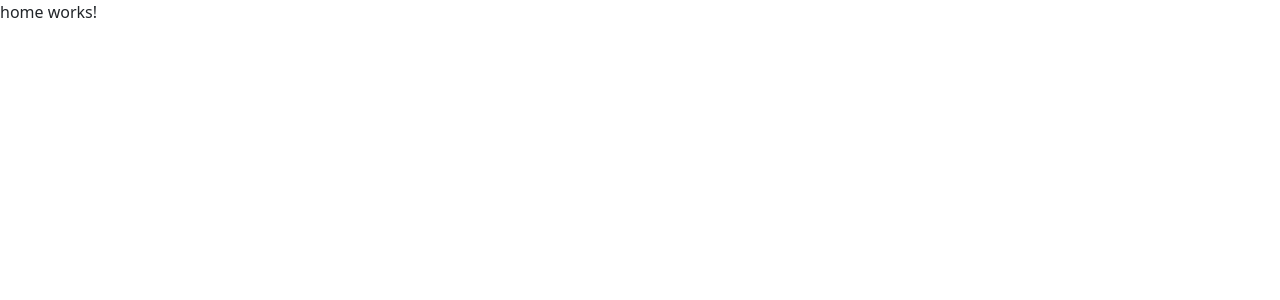
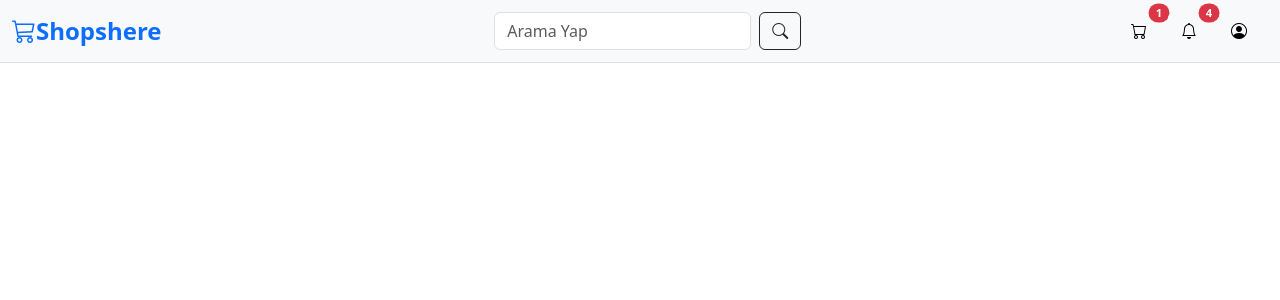
Before and after one commit to serhatkocak/shopshere, an Angular app: page /home in a window 1280 px wide. Shown: the top 300 px of the page. Built offline with nearby package versions, Linux system fonts and the light colour scheme.

Commit message:
home created

```diff
--- a/src/app/home/home.component.html
+++ b/src/app/home/home.component.html
@@ -1 +1,32 @@
-<p>home works!</p>
+<nav class="navbar navbar-expand-lg navbar-light bg-light border-bottom">
+    <div class="container-fluid">
+
+      <a class="navbar-brand fw-bold text-primary"><i class="bi bi-cart3"></i>Shopshere</a>
+
+      <form class="d-flex mx-auto">
+        <input class="form-control me-2" type="search" placeholder="Arama Yap" aria-label="Search"/>
+        <button class="btn btn-outline-dark" type="submit"><i class="bi bi-search"></i> </button>
+      </form>
+
+      <div class="d-flex align-items-center">
+        <a href="#" class="btn btn-light position-relative me-2">
+          <i class="bi bi-cart"></i>
+          <span class="position-absolute top-0 start-100 translate-middle badge rounded-pill bg-danger">
+            1
+          </span>
+        </a>
+
+        <a href="#" class="btn btn-light position-relative me-2">
+          <i class="bi bi-bell"></i>
+          <span class="position-absolute top-0 start-100 translate-middle badge rounded-pill bg-danger">
+            4
+          </span>
+        </a>
+
+        <a href="#" class="btn btn-light me-2">
+          <i class="bi bi-person-circle"></i>
+        </a>
+      </div>
+    </div>
+
+  </nav>
--- a/src/app/home/home.component.scss
+++ b/src/app/home/home.component.scss
@@ -0,0 +1,12 @@
+.navbar-brand {
+    font-size: 1.5rem;
+  }
+
+  .navbar-nav .nav-link {
+    font-size: 0.9rem;
+    margin-right: 15px;
+  }
+
+  .badge {
+    font-size: 0.7rem;
+  }
--- a/src/app/login/login.component.html
+++ b/src/app/login/login.component.html
@@ -1,29 +1,29 @@
 <div class="container mt-5 vh-100">
         <div class="card mx-auto" style="max-width: 400px; background-color: #2c2c2c; color:white;">
             <div class="card-body">
-                <h3 class="text-center">Login</h3>
+                <h3 class="text-center">Giriş Yap</h3>
                 <div [formGroup]="loginForm">
 
                     <div class="mb-3">
-                        <label for="email" class="form-label">Email address</label>
-                        <input type="email" class="form-control" placeholder="Email giriniz" formControlName="email" [ngClass]="{'invalid': getControlName('email')}">
+                        <label for="email" class="form-label">E-posta</label>
+                        <input type="email" class="form-control" placeholder="E-posta giriniz" formControlName="email" [ngClass]="{'invalid': getControlName('email')}">
                     </div>
 
                     <div class="mb-3">
-                        <label for="password" class="form-label">Password</label>
+                        <label for="password" class="form-label">Şifre</label>
                         <input type="password" class="form-control" id="password" placeholder="Şifre giriniz" formControlName="password" [ngClass]="{'invalid': getControlName('password')}">
                     </div>
 
                     <div class="d-flex justify-content-between align-items-center mb-3">
                         <div class="form-check">
                             <input class="form-check-input" type="checkbox" value="" id="flexCheckDefault" formControlName="remember">
-                            <label class="form-check-label" for="flexCheckDefault" >Remember me</label>
+                            <label class="form-check-label" for="flexCheckDefault" >Beni Hatırla</label>
                         </div>
-                        <a href="#" class="text-decoration-none">Forgot password</a>
+                        <a href="#" class="text-decoration-none">Şifremi unuttum</a>
                     </div>
-                    <p class="text-center mt-3">Not a member? <a routerLink="/register" class="text-decoration-none">Register</a></p>
+                    <p class="text-center mt-3">Hesabın yok mu? <a routerLink="/register" class="text-decoration-none">Hesap Oluştur</a></p>
 
-                    <button type="submit" class="btn btn-primary w-100" [disabled]="loginForm.invalid" (click)="login()">Sign in</button>
+                    <button type="submit" class="btn btn-primary w-100" [disabled]="loginForm.invalid" (click)="login()">Giriş yap</button>
                 </div>
             </div>
         </div>
--- a/src/app/register/register.component.html
+++ b/src/app/register/register.component.html
@@ -9,8 +9,8 @@
             </div>
 
             <div class="mb-3">
-                <label for="email" class="form-label">Email</label>
-                <input type="email" formControlName="email" class="form-control" placeholder="Email Giriniz" [ngClass]="{'invalid': getControlName('email')}">
+                <label for="email" class="form-label">E-posta</label>
+                <input type="email" formControlName="email" class="form-control" placeholder="E-posta Giriniz" [ngClass]="{'invalid': getControlName('email')}">
             </div>
 
             <div class="mb-3">
```
